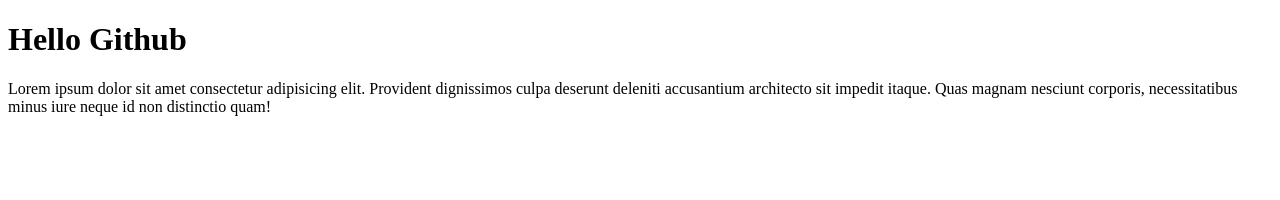
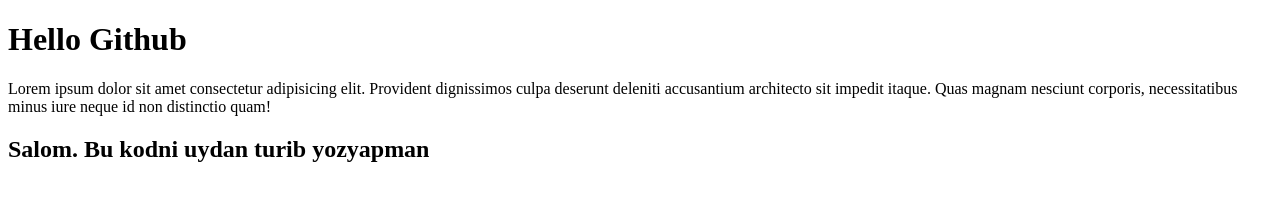
Before and after one commit to AsadbekMudinov/kiddy, a plain HTML site: page index.html in a window 1280 px wide. Drawn offline with Linux system fonts and the light colour scheme.

Commit message:
h2 tegi qo'shildi

```diff
--- a/index.html
+++ b/index.html
@@ -11,5 +11,6 @@
     <p>
         Lorem ipsum dolor sit amet consectetur adipisicing elit. Provident dignissimos culpa deserunt deleniti accusantium architecto sit impedit itaque. Quas magnam nesciunt corporis, necessitatibus minus iure neque id non distinctio quam!
     </p>
+    <h2>Salom. Bu kodni uydan turib yozyapman</h2>
 </body>
 </html>
```
